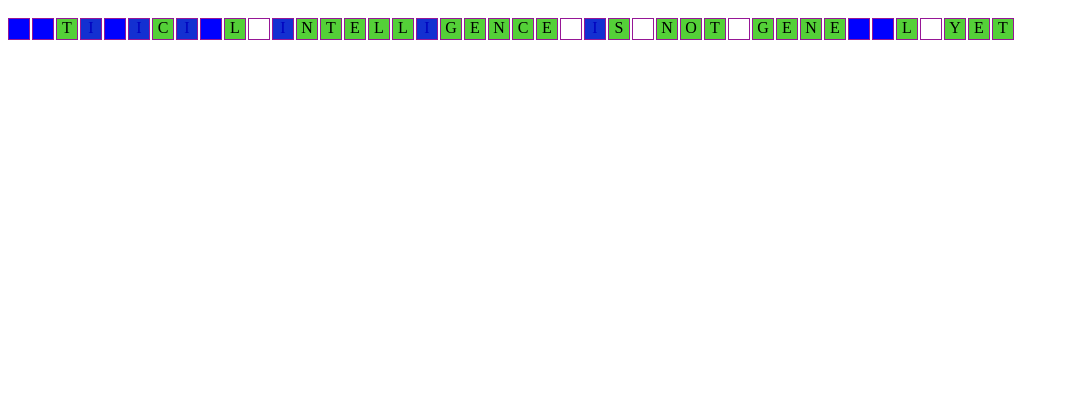
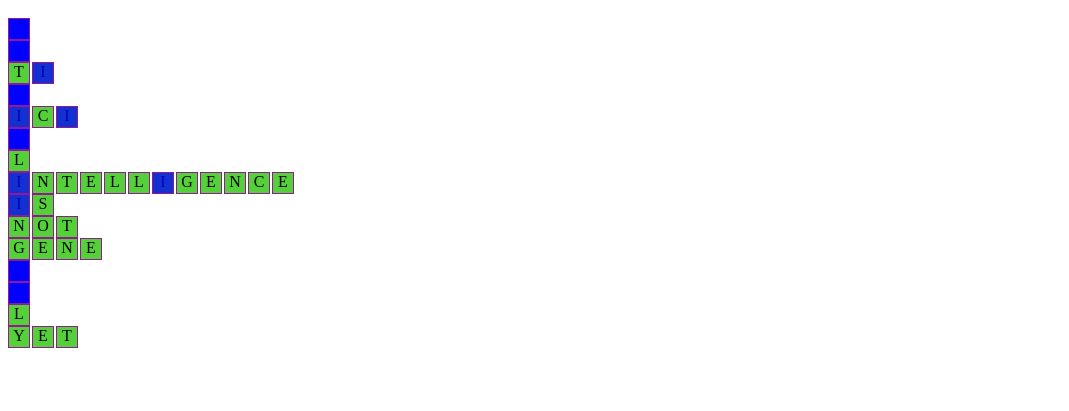
Before and after one commit to 2puggs/WOF, a website: page src/index.html in a window 1280 px wide. Shown: the whole page, without its empty margins (0-1069 px from the left). Drawn offline with nearby package versions, Linux system fonts and the light colour scheme; files that its build step writes are made by us from their sources.

Commit message:
tile rows and some ideas

```diff
--- a/public/scripts/wof.js
+++ b/public/scripts/wof.js
@@ -247,25 +247,22 @@
     guesses = shuffle(guesses);
     return guesses;
   };
-  var makeTiles = (words, columns) => {
+  var makeTiles = (words) => {
     let id = 0;
     const tiles = [];
     const boardElement = document.getElementById("board");
     for (let w = 0; w < words.length; w++) {
+      let aDiv = document.createElement("div");
+      aDiv.className = "tilerow";
       tiles[w] = [];
       for (let l = 0; l < words[w].length; l++) {
         let aTile = new Tile(id, TILE_DIMENSION, TILE_DIMENSION, l, w, words[w][l], tileState_default.GUESSABLE);
         aTile.updateStyle();
         tiles[w].push(aTile);
-        boardElement.appendChild(aTile.html);
-        if (w < words.length - 1 && l == words[w].length - 1) {
-          let aBlankTile = new Tile(null, TILE_DIMENSION, TILE_DIMENSION, l, w, " ", tileState_default.BLANK);
-          aBlankTile.updateStyle();
-          tiles[w].push(aBlankTile);
-          boardElement.appendChild(aBlankTile.html);
-        }
+        aDiv.appendChild(aTile.html);
         id++;
       }
+      boardElement.appendChild(aDiv);
     }
     return tiles;
   };
@@ -283,7 +280,7 @@
         longest_word = currentValue;
       }
     }, longest_word);
-    let tiles = makeTiles(words, longest_word_length);
+    let tiles = makeTiles(words);
     const guesses = onlyPhraseLetters ? initializeLetterFromPhraseGuesses(phrase) : initializeAllGuesses();
     return new Game(gameState_default.FRESH, tiles, guesses, allowedTries);
   };
--- a/src/styles/style.scss
+++ b/src/styles/style.scss
@@ -15,7 +15,7 @@ $revealed-tile-color: black;
 
 #board{
   display: flex;
-  flex-direction: row;
+  flex-direction: column;
   margin-top: 10px;
   width: 100%;
   height: $game_height;
@@ -52,3 +52,9 @@ $revealed-tile-color: black;
     background-color: $revealed-tile-background-color;
   }
 }
+
+.tile-row{
+  display: flex;
+  flex-direction: row;
+  align-content: start;
+}
```
Also changed, not shown: public/wof.js (+6 -9 lines), src/scripts/wof.ts (+22 -9 lines), public/styles/style.css.
